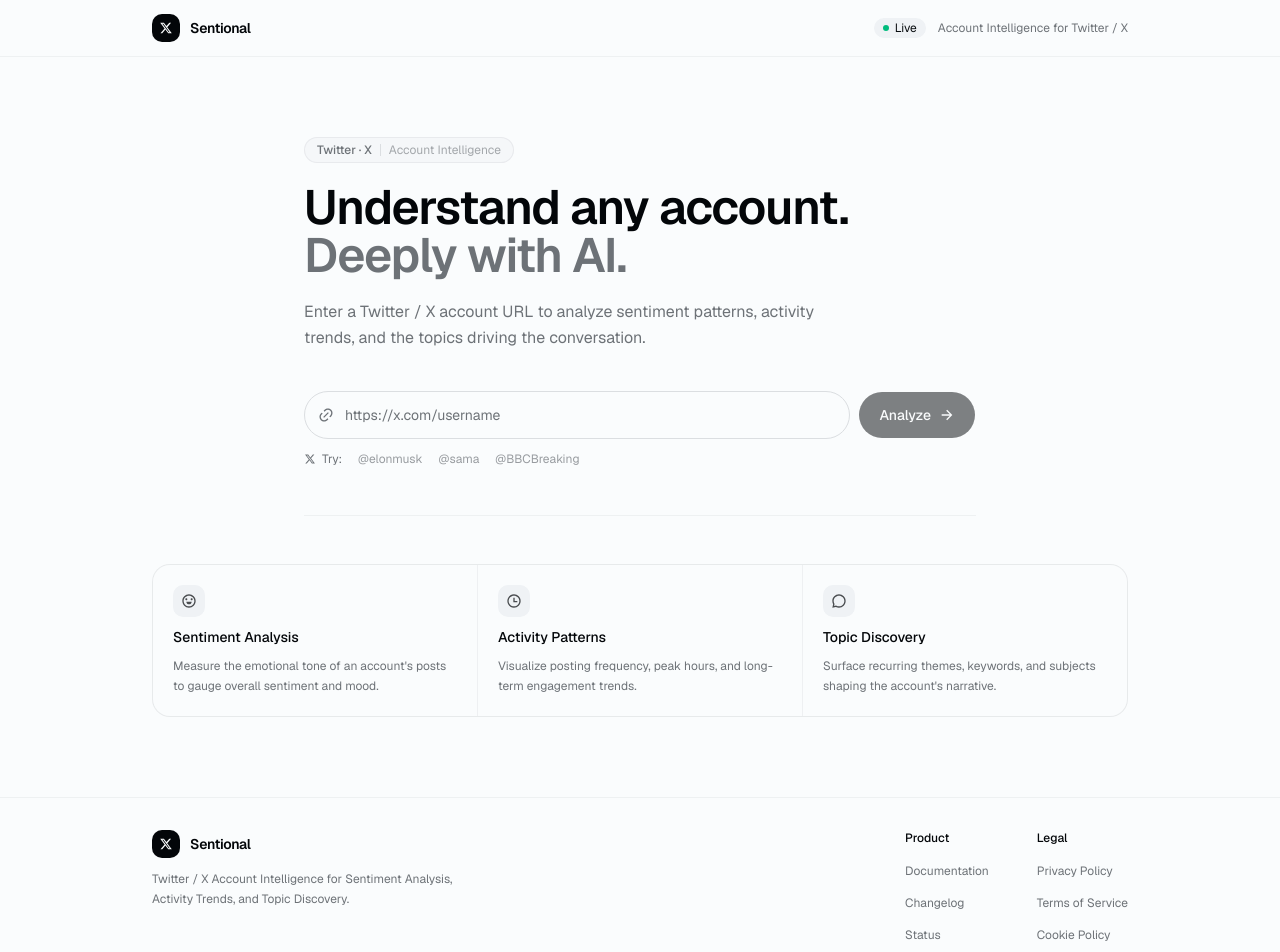
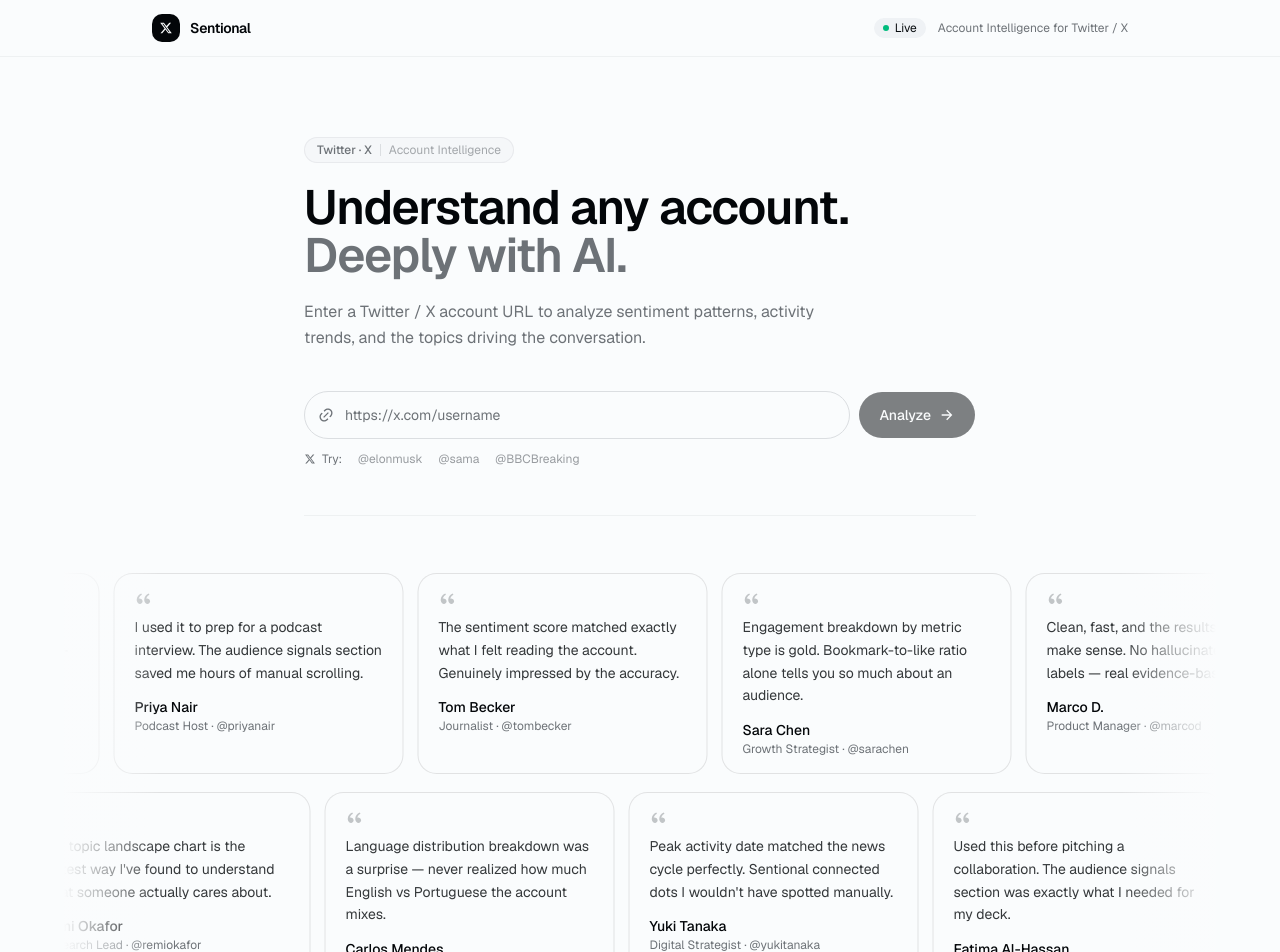
Before and after one commit to febriadj/sentional, a Next.js app: page / in a window 1280 px wide. Shown: the top 952 px of the page. Built offline with nearby package versions, Linux system fonts and the light colour scheme.

Commit message:
feat: add TestimonialMarque framer-motion
Co-authored-by: Copilot <copilot@github.com>

```diff
--- a/app/_components/feature-highlights.tsx
+++ /dev/null
@@ -1,51 +0,0 @@
-import { RiEmotionLine, RiTimeLine, RiChat3Line } from "@remixicon/react";
-
-interface Feature {
-    icon: React.ElementType;
-    title: string;
-    description: string;
-}
-
-const FEATURES: Feature[] = [
-    {
-        icon: RiEmotionLine,
-        title: "Sentiment Analysis",
-        description:
-            "Measure the emotional tone of an account's posts to gauge overall sentiment and mood.",
-    },
-    {
-        icon: RiTimeLine,
-        title: "Activity Patterns",
-        description:
-            "Visualize posting frequency, peak hours, and long-term engagement trends.",
-    },
-    {
-        icon: RiChat3Line,
-        title: "Topic Discovery",
-        description:
-            "Surface recurring themes, keywords, and subjects shaping the account's narrative.",
-    },
-];
-
-export default function FeatureHighlights() {
-    return (
-        <div className="border-border/40 bg-border/40 grid grid-cols-1 gap-px overflow-hidden rounded-2xl border sm:grid-cols-3">
-            {FEATURES.map(({ icon: Icon, title, description }) => (
-                <div
-                    key={title}
-                    className="bg-background flex flex-col gap-2.5 px-5 py-5"
-                >
-                    <div className="bg-muted flex size-8 items-center justify-center rounded-lg">
-                        <Icon className="text-foreground/70 size-4" />
-                    </div>
-                    <p className="text-foreground text-sm font-medium">
-                        {title}
-                    </p>
-                    <p className="text-muted-foreground text-xs leading-relaxed">
-                        {description}
-                    </p>
-                </div>
-            ))}
-        </div>
-    );
-}
--- /dev/null
+++ b/app/_components/testimonial-marquee.tsx
@@ -0,0 +1,167 @@
+"use client";
+
+import { useRef } from "react";
+import { motion, useAnimationControls } from "framer-motion";
+import { RiDoubleQuotesL } from "@remixicon/react";
+import { Card, CardContent } from "@/components/ui/card";
+
+interface Testimonial {
+    quote: string;
+    author: string;
+    role: string;
+    handle: string;
+}
+
+const TESTIMONIALS_ROW_1: Testimonial[] = [
+    {
+        quote: "Sentional gave me a clear picture of how @sama thinks about AI safety — the topic clustering is surprisingly accurate.",
+        author: "Alex Rivera",
+        role: "AI Researcher",
+        handle: "@alexrivera",
+    },
+    {
+        quote: "I used it to prep for a podcast interview. The audience signals section saved me hours of manual scrolling.",
+        author: "Priya Nair",
+        role: "Podcast Host",
+        handle: "@priyanair",
+    },
+    {
+        quote: "The sentiment score matched exactly what I felt reading the account. Genuinely impressed by the accuracy.",
+        author: "Tom Becker",
+        role: "Journalist",
+        handle: "@tombecker",
+    },
+    {
+        quote: "Engagement breakdown by metric type is gold. Bookmark-to-like ratio alone tells you so much about an audience.",
+        author: "Sara Chen",
+        role: "Growth Strategist",
+        handle: "@sarachen",
+    },
+    {
+        quote: "Clean, fast, and the results actually make sense. No hallucinated 'tech bro' labels — real evidence-based insights.",
+        author: "Marco D.",
+        role: "Product Manager",
+        handle: "@marcod",
+    },
+    {
+        quote: "Content style classification is remarkably good. Identified thread-focused pattern I hadn't consciously noticed.",
+        author: "Lena Vogel",
+        role: "Content Strategist",
+        handle: "@lenavogel",
+    },
+];
+
+const TESTIMONIALS_ROW_2: Testimonial[] = [
+    {
+        quote: "Language distribution breakdown was a surprise — never realized how much English vs Portuguese the account mixes.",
+        author: "Carlos Mendes",
+        role: "Social Media Analyst",
+        handle: "@carlosmendes",
+    },
+    {
+        quote: "Peak activity date matched the news cycle perfectly. Sentional connected dots I wouldn't have spotted manually.",
+        author: "Yuki Tanaka",
+        role: "Digital Strategist",
+        handle: "@yukitanaka",
+    },
+    {
+        quote: "Used this before pitching a collaboration. The audience signals section was exactly what I needed for my deck.",
+        author: "Fatima Al-Hassan",
+        role: "Brand Consultant",
+        handle: "@fatimaalh",
+    },
+    {
+        quote: "The media usage rate surfaced a clear content shift — the account went image-heavy after a product launch.",
+        author: "James Whitfield",
+        role: "VC Analyst",
+        handle: "@jamesw",
+    },
+    {
+        quote: "Posting frequency level is a small thing but instantly tells you if an account is worth monitoring daily.",
+        author: "Nina Kowalski",
+        role: "Investor Relations",
+        handle: "@ninakowalski",
+    },
+    {
+        quote: "The topic landscape chart is the fastest way I've found to understand what someone actually cares about.",
+        author: "Remi Okafor",
+        role: "Research Lead",
+        handle: "@remiokafor",
+    },
+];
+
+const DURATION = 40;
+
+function TestimonialCard({ item }: { item: Testimonial }) {
+    return (
+        <Card className="w-72 shrink-0 py-4 select-none">
+            <CardContent className="px-5">
+                <RiDoubleQuotesL
+                    size={18}
+                    className="text-muted-foreground/40 mb-2"
+                />
+                <p className="text-foreground/80 mb-4 text-sm leading-relaxed">
+                    {item.quote}
+                </p>
+                <div>
+                    <p className="text-sm leading-none font-medium">
+                        {item.author}
+                    </p>
+                    <p className="text-muted-foreground mt-1 text-xs">
+                        {item.role} · {item.handle}
+                    </p>
+                </div>
+            </CardContent>
+        </Card>
+    );
+}
+
+function MarqueeRow({
+    items,
+    reverse = false,
+}: {
+    items: Testimonial[];
+    reverse?: boolean;
+}) {
+    const controls = useAnimationControls();
+    const doubled = [...items, ...items];
+
+    return (
+        <div className="overflow-hidden">
+            <motion.div
+                className="flex w-max gap-x-4 py-0.5"
+                animate={controls}
+                initial={false}
+                onViewportEnter={() =>
+                    controls.start({
+                        x: reverse ? ["-50%", "0%"] : ["0%", "-50%"],
+                        transition: {
+                            duration: DURATION,
+                            ease: "linear",
+                            repeat: Infinity,
+                        },
+                    })
+                }
+            >
+                {doubled.map((item, i) => (
+                    <TestimonialCard key={i} item={item} />
+                ))}
+            </motion.div>
+        </div>
+    );
+}
+
+export default function TestimonialMarquee() {
+    return (
+        <div className="relative w-full overflow-hidden">
+            {/* Gradient masks */}
+            <div className="from-background pointer-events-none absolute inset-y-0 left-0 z-10 w-24 bg-gradient-to-r to-transparent" />
+            <div className="from-background pointer-events-none absolute inset-y-0 right-0 z-10 w-24 bg-gradient-to-l to-transparent" />
+
+            <div className="flex flex-col gap-4">
+                <MarqueeRow items={TESTIMONIALS_ROW_1} />
+                <MarqueeRow items={TESTIMONIALS_ROW_2} reverse />
+            </div>
+        </div>
+    );
+}
--- a/app/page.tsx
+++ b/app/page.tsx
@@ -1,5 +1,5 @@
 import HeroSearch from "./_components/hero-search";
-import FeatureHighlights from "./_components/feature-highlights";
+import TestimonialMarquee from "./_components/testimonial-marquee";
 
 export default function Home() {
     return (
@@ -40,9 +40,10 @@ export default function Home() {
                     {/* Divider */}
                     <div className="bg-border/40 my-12 h-px w-full" />
                 </div>
-                <div className="w-full max-w-5xl px-6">
-                    {/* Feature highlights */}
-                    <FeatureHighlights />
+
+                <div className="w-full max-w-6xl space-y-16 py-2">
+                    {/* Testimonials */}
+                    <TestimonialMarquee />
                 </div>
             </main>
         </div>
--- a/package.json
+++ b/package.json
@@ -17,6 +17,7 @@
         "ai": "^6.0.170",
         "class-variance-authority": "^0.7.1",
         "clsx": "^2.1.1",
+        "framer-motion": "^12.38.0",
         "mongodb": "^7.2.0",
         "next": "16.2.4",
         "next-themes": "^0.4.6",
```
Also changed, not shown: 1 other file (tests, documents, lock files or other folders).
